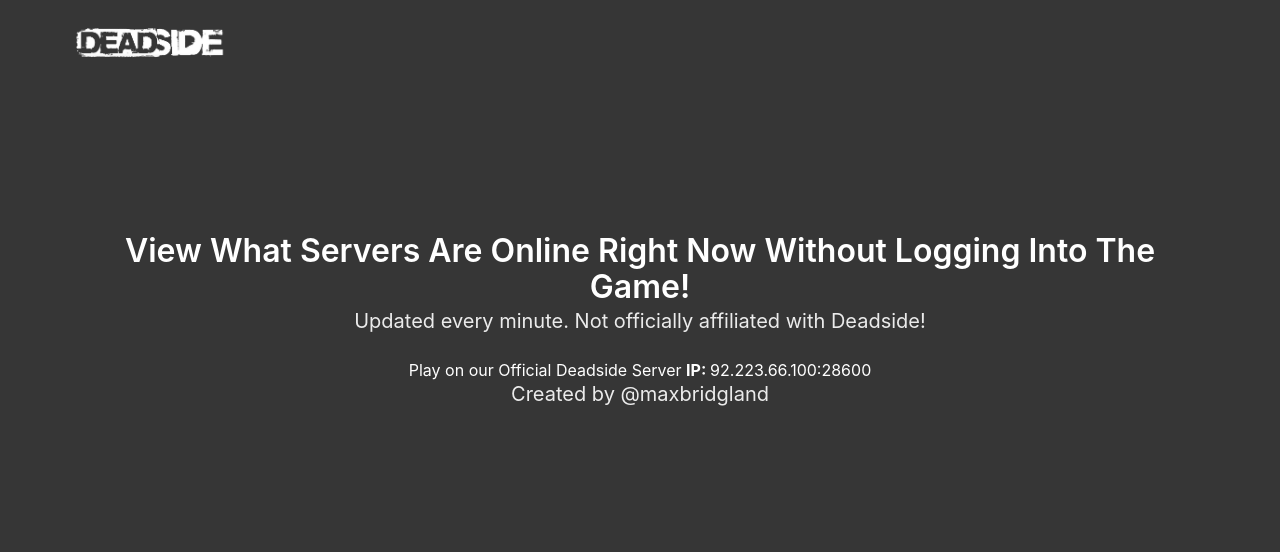
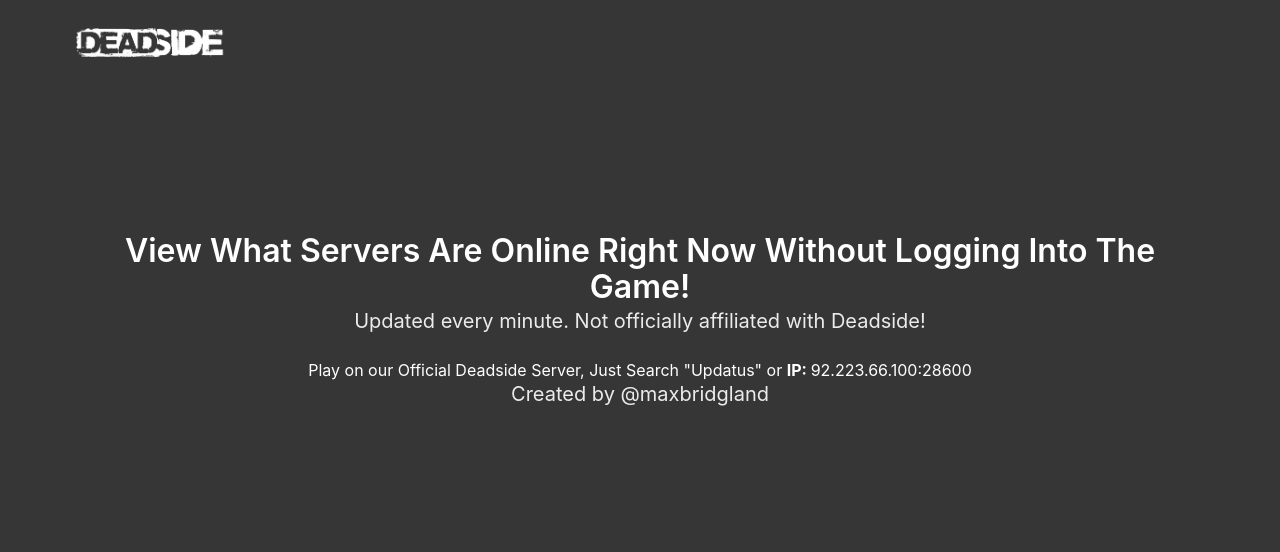
Before and after one commit to M4cs/DeadsideServerViewer, a Flask app: page / in a window 1280 px wide. Shown: the top 552 px of the page. Run offline with Flask 2, Linux system fonts and the light colour scheme; parts of the project's set-up code (start-up, migrations or seed data) failed here and were passed over; some libraries are stand-ins or nearby versions.

Commit message:
Add Updatus

```diff
--- a/app/templates/index.html
+++ b/app/templates/index.html
@@ -23,7 +23,7 @@
                 </h2>
                 <p class="subtitle">
                     Updated every minute. Not officially affiliated with Deadside! <br>
-                    <p>Play on our Official Deadside Server
+                    <p>Play on our Official Deadside Server, Just Search "Updatus" or
                     <strong style="color: white;">IP: </strong>92.223.66.100:28600</p>
                 </p>
                 <p class="subtitle">Created by <a href="https://twitter.com/maxbridgland">@maxbridgland</a></p>
```
